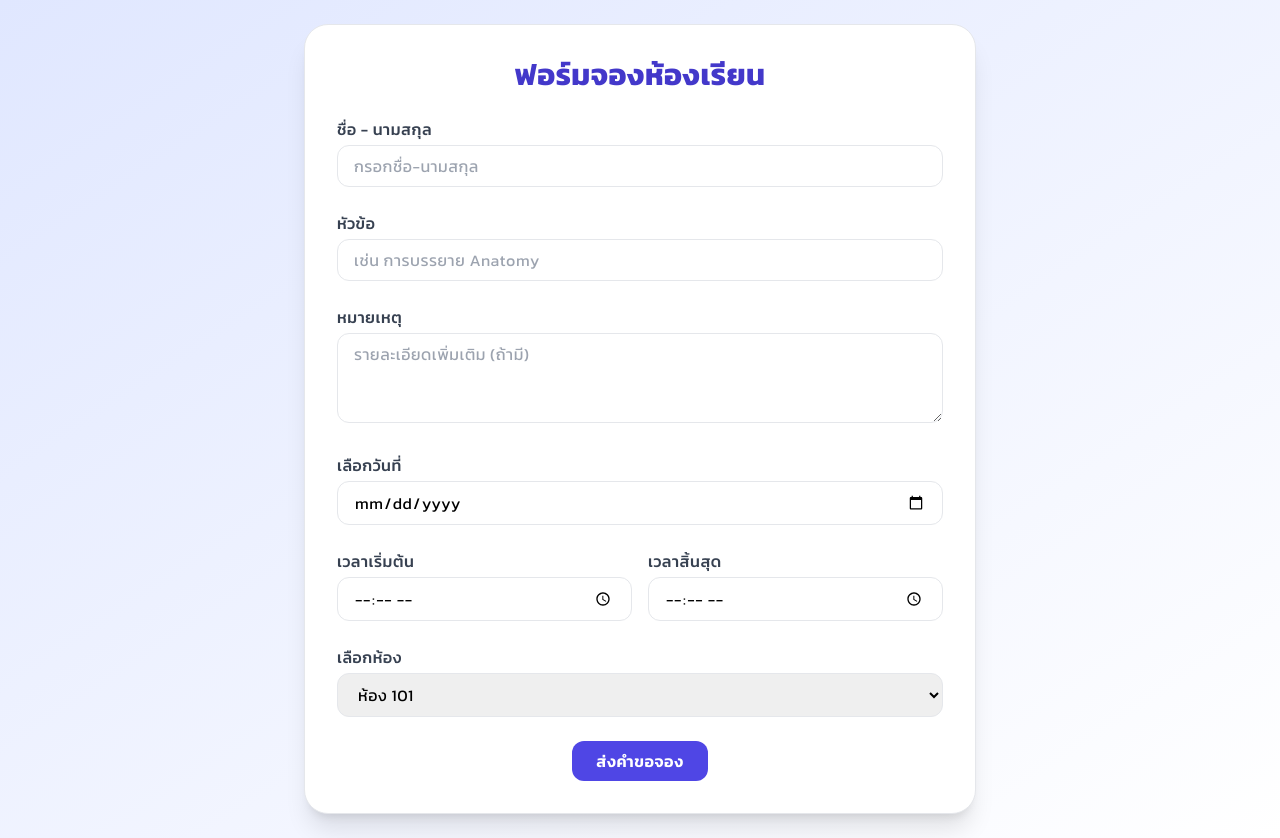
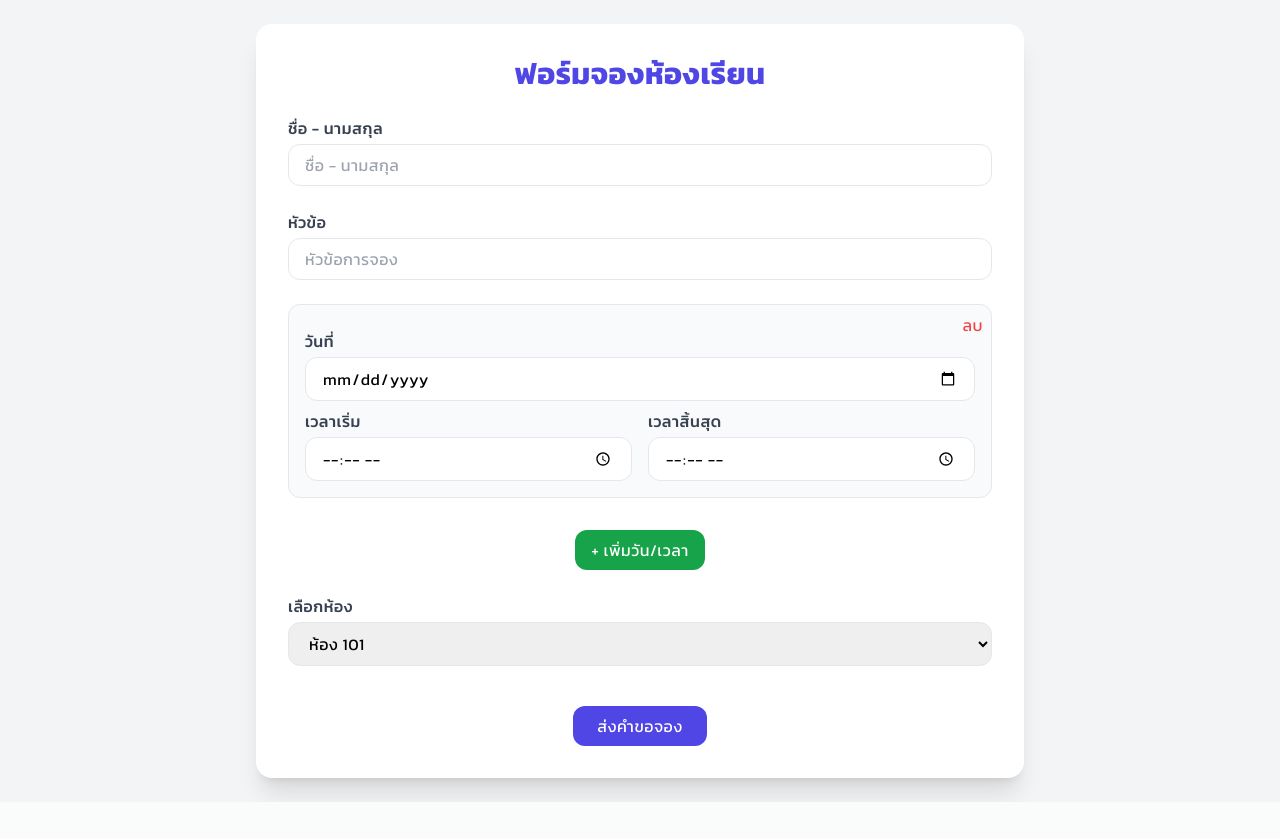
Before and after one commit to Faris4166/Booking-Hospital, a PHP site: page /forms.php in a window 1280 px wide. After the commit the page ends 802 px from the top, so only its background shows below. Run offline with PHP 8.4, Linux system fonts and the light colour scheme; some libraries are stand-ins or nearby versions.

Commit message:
Merge branch 'main' of https://github.com/Faris4166/Booking-Hospital

```diff
--- a/php/forms.php
+++ b/php/forms.php
@@ -4,60 +4,69 @@
 <head>
     <meta charset="UTF-8" />
     <meta name="viewport" content="width=device-width, initial-scale=1.0" />
+    <title>ฟอร์มจองห้อง</title>
     <title>MedBook</title>
+
     <script src="https://cdn.tailwindcss.com"></script>
+    <script defer src="https://unpkg.com/alpinejs@3.x.x/dist/cdn.min.js"></script>
     <link rel="icon" href="../image/logo.ico">
     <link rel="stylesheet" href="../css/font.css">
 
 </head>
 
-<body class="bg-gradient-to-br from-indigo-100 to-white min-h-screen flex items-center justify-center p-6">
-    <div class="bg-white w-full max-w-2xl rounded-3xl shadow-xl p-8 space-y-6 border">
-        <h1 class="text-3xl font-bold text-indigo-700 text-center">ฟอร์มจองห้องเรียน</h1>
+<body class="bg-gray-100 min-h-screen flex items-center justify-center p-6">
+    <div class="bg-white w-full max-w-3xl rounded-2xl shadow-xl p-8 space-y-6" x-data="formBooking()">
+        <h1 class="text-3xl font-bold text-center text-indigo-600">ฟอร์มจองห้องเรียน</h1>
 
-        <!-- ชื่อ-นามสกุล -->
+        <!-- ชื่อ -->
         <div>
             <label class="block text-gray-700 font-medium mb-1">ชื่อ - นามสกุล</label>
-            <input type="text" class="w-full border rounded-xl px-4 py-2 focus:ring-2 focus:ring-indigo-400"
-                placeholder="กรอกชื่อ-นามสกุล">
+            <input type="text" class="w-full border rounded-xl px-4 py-2" placeholder="ชื่อ - นามสกุล">
         </div>
 
         <!-- หัวข้อ -->
         <div>
             <label class="block text-gray-700 font-medium mb-1">หัวข้อ</label>
-            <input type="text" class="w-full border rounded-xl px-4 py-2 focus:ring-2 focus:ring-indigo-400"
-                placeholder="เช่น การบรรยาย Anatomy">
+            <input type="text" class="w-full border rounded-xl px-4 py-2" placeholder="หัวข้อการจอง">
         </div>
 
-        <!-- หมายเหตุ -->
+        <!-- เลือกวันและเวลาแบบอิสระ -->
+        <div class="space-y-4">
+            <template x-for="(entry, index) in bookingEntries" :key="index">
+                <div class="border p-4 rounded-xl bg-gray-50 space-y-2 relative">
+                    <button class="absolute top-2 right-2 text-red-500 hover:text-red-700"
+                        @click="removeEntry(index)">ลบ</button>
+
                     <div>
-            <label class="block text-gray-700 font-medium mb-1">หมายเหตุ</label>
-            <textarea rows="3" class="w-full border rounded-xl px-4 py-2 focus:ring-2 focus:ring-indigo-400"
-                placeholder="รายละเอียดเพิ่มเติม (ถ้ามี)"></textarea>
+                        <label class="block text-gray-700 font-medium mb-1">วันที่</label>
+                        <input type="date" x-model="entry.date" class="w-full border rounded-xl px-4 py-2" />
                     </div>
 
-        <!-- วันที่ -->
-        <div>
-            <label class="block text-gray-700 font-medium mb-1">เลือกวันที่</label>
-            <input type="date" class="w-full border rounded-xl px-4 py-2 focus:ring-2 focus:ring-indigo-400">
-        </div>
-
-        <!-- เลือกเวลาช่วงอิสระ -->
                     <div class="grid grid-cols-2 gap-4">
                         <div>
-                <label class="block text-gray-700 font-medium mb-1">เวลาเริ่มต้น</label>
-                <input type="time" class="w-full border rounded-xl px-4 py-2 focus:ring-2 focus:ring-indigo-400">
+                            <label class="block text-gray-700 font-medium mb-1">เวลาเริ่ม</label>
+                            <input type="time" x-model="entry.startTime" class="w-full border rounded-xl px-4 py-2" />
                         </div>
                         <div>
                             <label class="block text-gray-700 font-medium mb-1">เวลาสิ้นสุด</label>
-                <input type="time" class="w-full border rounded-xl px-4 py-2 focus:ring-2 focus:ring-indigo-400">
+                            <input type="time" x-model="entry.endTime" class="w-full border rounded-xl px-4 py-2" />
                         </div>
+                    </div>
+                </div>
+            </template>
+        </div>
+
+        <!-- ปุ่มเพิ่มช่วงเวลา -->
+        <div class="text-center">
+            <button @click="addEntry()" class="mt-2 px-4 py-2 bg-green-600 hover:bg-green-700 text-white rounded-xl">
+                + เพิ่มวัน/เวลา
+            </button>
         </div>
 
         <!-- เลือกห้อง -->
         <div>
             <label class="block text-gray-700 font-medium mb-1">เลือกห้อง</label>
-            <select class="w-full border rounded-xl px-4 py-2 focus:ring-2 focus:ring-indigo-400">
+            <select class="w-full px-4 py-2 rounded-xl border">
                 <option>ห้อง 101</option>
                 <option>ห้อง 102</option>
                 <option disabled class="text-red-500">ห้อง 103 (ไม่ว่าง)</option>
@@ -66,11 +75,33 @@
         </div>
 
         <!-- ปุ่มส่ง -->
-        <div class="text-center">
-            <button
-                class="bg-indigo-600 hover:bg-indigo-700 text-white font-semibold px-6 py-2 rounded-xl transition">ส่งคำขอจอง</button>
+        <div class="text-center pt-4">
+            <button class="bg-indigo-600 hover:bg-indigo-700 text-white px-6 py-2 rounded-xl transition"
+                @click="submitForm">
+                ส่งคำขอจอง
+            </button>
         </div>
     </div>
+
+    <script>
+        function formBooking() {
+            return {
+                bookingEntries: [
+                    { date: '', startTime: '', endTime: '' }
+                ],
+                addEntry() {
+                    this.bookingEntries.push({ date: '', startTime: '', endTime: '' });
+                },
+                removeEntry(index) {
+                    this.bookingEntries.splice(index, 1);
+                },
+                submitForm() {
+                    console.log('📅 ข้อมูลที่ส่ง:', this.bookingEntries);
+                    alert('ส่งคำขอเรียบร้อย! ตรวจสอบ Console สำหรับข้อมูล');
+                }
+            };
+        }
+    </script>
 </body>
 
 </html>
```
Lines whose indentation alone changed are shown as unchanged.
